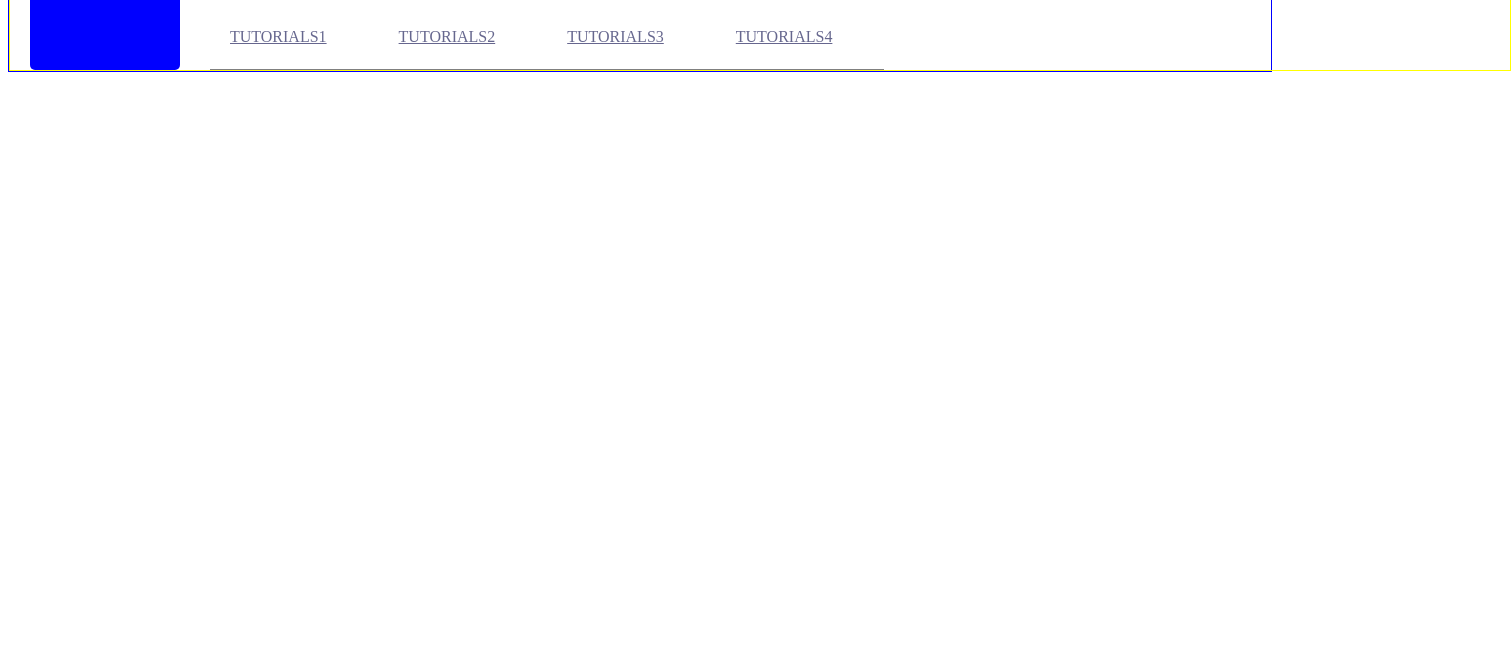
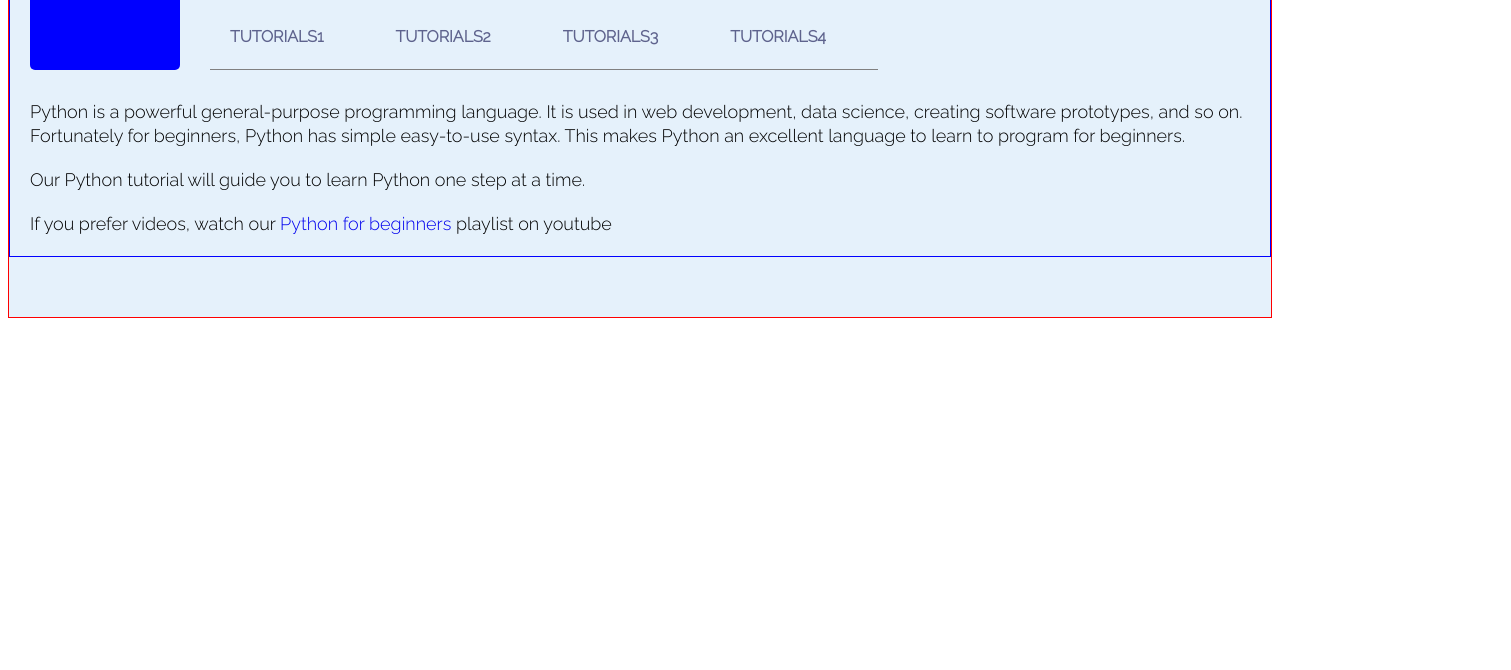
Before and after one commit to HyojaeKwon-GIST20/ICT-volunteer-page, a plain HTML site: page index.html in a window 1280 px wide. Shown: the part 130-800 px from the top of the page, 1511 px wide, since content can reach past the window. Drawn offline with Linux system fonts and the light colour scheme.

Commit message:
change header section

```diff
--- a/css/style.css
+++ b/css/style.css
@@ -1,30 +1,35 @@
 .a {
   text-decoration: none;
+  color: blue;
+  outline: 0;
 }
-
+.body{
+  letter-spacing: 5px;
+}
 .container {
 
 }
-.row-container{
-  width: 1500px;
-  align-items: center;
-}
-.top-banner {
-  background-color: skyblue;
+.top-banner-container {
+  background-color: #e5f1fb;
   border: 1px solid red;
-
+  padding-bottom: 60px;
+  font-family: 'Raleway', sans-serif;
 }
 
 .container {
   border: 1px solid blue;
   position: relative;
+  display: grid;
+  place-items: center;
 }
 
 .row-container {
   display: flex;
   justify-content: center;
   flex-wrap: wrap;
-  border: 1px solid yellow;
+  /* border: 8px solid orange; */
+  width: 1300px;
+  align-items: center;
 }
 
 .inner-container {
@@ -55,6 +60,7 @@
   margin-bottom: 30px;
   font-size: 36px;
   line-height: 50px;
+  font-weight: 1000;
 }
 
 .nav-tab {
@@ -62,6 +68,7 @@
   flex-direction: row;
   align-items: center;
   border-bottom: 1px solid gray;
+  text-decoration: none;
 }
 
 .nav-tab-node {
@@ -74,11 +81,24 @@
   font-size: 16px;
   line-height: 24px;
   margin-right: 32px;
+  text-decoration: none;
+  font-weight: 600;
 }
-.nav-tab-node-detaile::after{
+.nav-tab-node-detail::after{
   content: '';
   position: relative;
   height: 4px;
   border-radius: 10px 10px 0 0;
   opacity: 1;
 }
+.program{
+  font-size: 18px;
+  line-height: 24px;
+  margin-top: 30px;
+}
+.program p{
+  margin-bottom: 20px;
+}
+.program p a{
+  text-decoration: none;
+}
--- a/index.html
+++ b/index.html
@@ -7,9 +7,13 @@
   <link rel="stylesheet" href="./css/style.css">
   <meta name="viewport" content="width=device-width, initial-scale=1.0">
   <title>ICT</title>
+  <style>
+    @import url('https://fonts.googleapis.com/css2?family=Raleway:wght@300&display=swap');
+    </style>
 </head>
 
 <body>
+  <!-- 여기서부터 다음 주석까지는 HEADER부분 -->
   <div class="top-banner-container">
     <div class="container">
       <div class="row-container">
@@ -54,12 +58,26 @@
             </div>
           </div>
           <div class="program">
-
+            <p>
+              Python is a powerful general-purpose programming language. It is used in web development, data science, creating software prototypes, and so on. Fortunately for beginners, Python has simple easy-to-use syntax. This makes Python an excellent language to learn to program for beginners.
+            </p>
+            <p>
+              Our Python tutorial will guide you to learn Python one step at a time.
+            </p>
+            <p>
+              If you prefer videos, watch our
+              <a href="https://www.youtube.com/watch?v=B7G5B8P8k9s&list=PL98qAXLA6afuh50qD2MdAj3ofYjZR_Phn">Python for beginners</a>
+              playlist on youtube
+            </p>
           </div>
         </div>
       </div>
     </div>
   </div>
+  <!-- 여기서부터 아랫쪽은 BODY부분 -->
+  <div>
+
+  </div>
 </body>
 
 </html>
```
Also changed, not shown: img/python-512.png (added).
